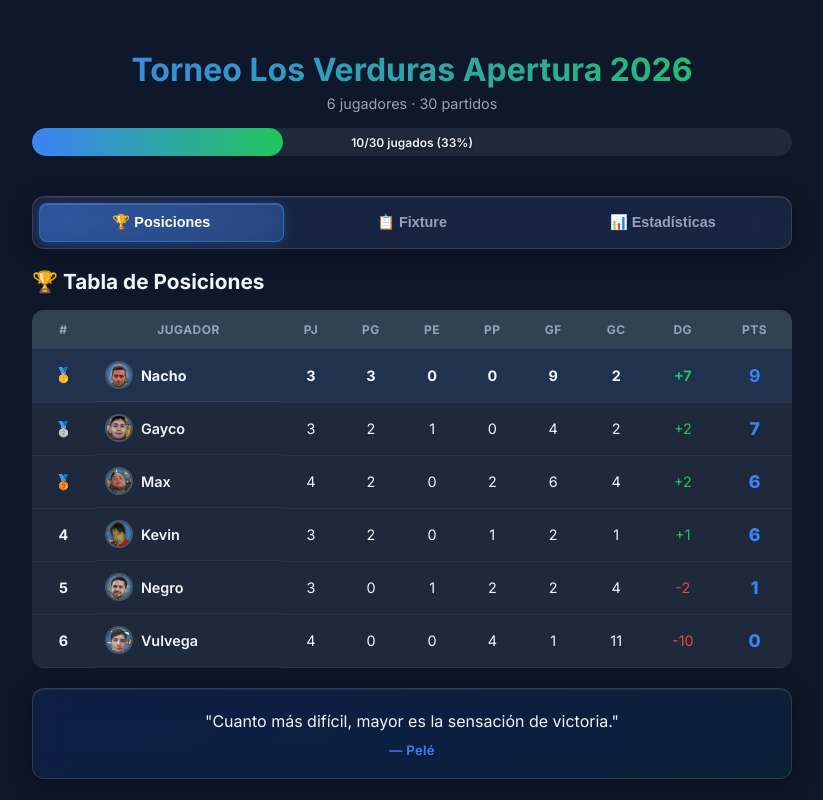
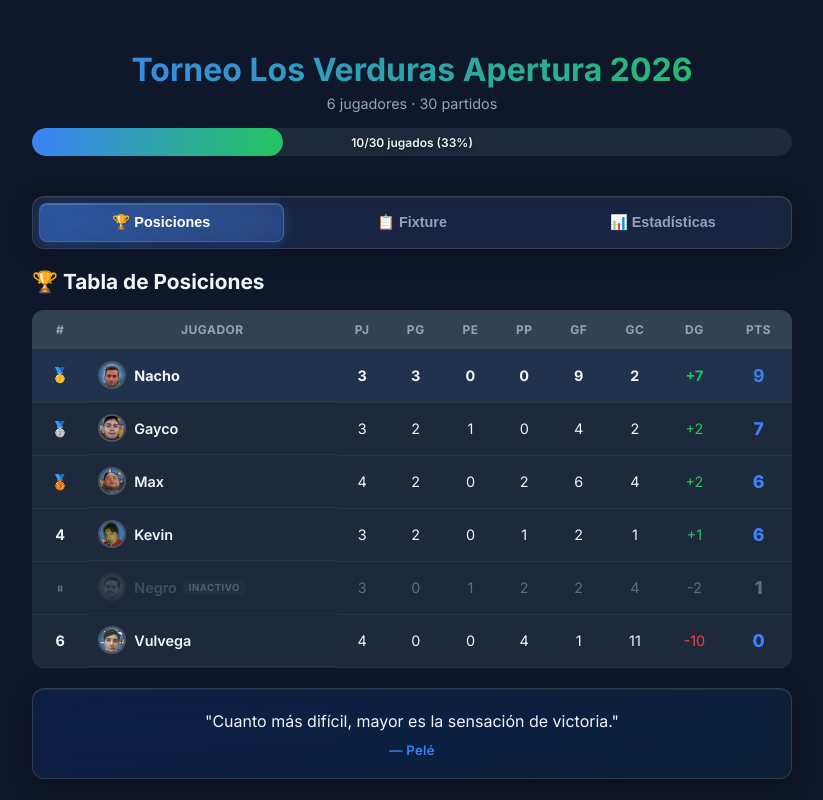
Before and after one commit to maxicopp/fixture-verdura, a Next.js app: page / in a window 1280 px wide. Shown: the whole page, without its empty margins (228-1051 px from the left). Built offline with nearby package versions, Linux system fonts and the light colour scheme.

Commit message:
Fix negro

```diff
--- a/app/components/Standings.jsx
+++ b/app/components/Standings.jsx
@@ -8,7 +8,7 @@ async function fetchMotivationalQuote() {
   return res.json()
 }
 
-export default function Standings({ standings }) {
+export default function Standings({ standings, disabledPlayers = [] }) {
   const [quote, setQuote] = useState(null)
   const [quoteLoading, setQuoteLoading] = useState(true)
 
@@ -18,6 +18,8 @@ export default function Standings({ standings }) {
       .catch(() => setQuote({ text: 'El éxito es la suma de pequeños esfuerzos repetidos día tras día.', author: 'Robert Collier' }))
       .finally(() => setQuoteLoading(false))
   }, [])
+
+  const isDisabled = (name) => disabledPlayers.includes(name)
 
   return (
     <div className="standings">
@@ -40,13 +42,14 @@ export default function Standings({ standings }) {
           </thead>
           <tbody>
             {standings.map((s, i) => (
-              <tr key={s.name} className={i === 0 && s.pts > 0 ? 'leader' : ''}>
+              <tr key={s.name} className={`${i === 0 && s.pts > 0 ? 'leader' : ''} ${isDisabled(s.name) ? 'row-disabled' : ''}`}>
                 <td className="pos">
-                  {i === 0 && s.pts > 0 ? '🥇' : i === 1 && s.pts > 0 ? '🥈' : i === 2 && s.pts > 0 ? '🥉' : i + 1}
+                  {isDisabled(s.name) ? '⏸' : i === 0 && s.pts > 0 ? '🥇' : i === 1 && s.pts > 0 ? '🥈' : i === 2 && s.pts > 0 ? '🥉' : i + 1}
                 </td>
                 <td className="player-name">
-                  <img src={`/players/${s.name.toLowerCase()}.png`} alt={s.name} className="avatar" />
-                  {s.name}
+                  <img src={`/players/${s.name.toLowerCase()}.png`} alt={s.name} className={`avatar ${isDisabled(s.name) ? 'avatar-disabled' : ''}`} />
+                  <span className={isDisabled(s.name) ? 'player-disabled' : ''}>{s.name}</span>
+                  {isDisabled(s.name) && <span className="disabled-tag">inactivo</span>}
                 </td>
                 <td>{s.pj}</td>
                 <td>{s.pg}</td>
@@ -54,7 +57,7 @@ export default function Standings({ standings }) {
                 <td>{s.pp}</td>
                 <td>{s.gf}</td>
                 <td>{s.gc}</td>
-                <td className={s.gf - s.gc > 0 ? 'positive' : s.gf - s.gc < 0 ? 'negative' : ''}>
+                <td className={!isDisabled(s.name) && s.gf - s.gc > 0 ? 'positive' : !isDisabled(s.name) && s.gf - s.gc < 0 ? 'negative' : ''}>
                   {s.gf - s.gc > 0 ? '+' : ''}{s.gf - s.gc}
                 </td>
                 <td className="pts">{s.pts}</td>
--- a/app/components/Stats.jsx
+++ b/app/components/Stats.jsx
@@ -14,7 +14,8 @@ function getResult(r) {
   return r.gf > r.gc ? 'G' : r.gf < r.gc ? 'P' : 'E'
 }
 
-export default function Stats({ fixture, standings }) {
+export default function Stats({ fixture, standings, disabledPlayers = [] }) {
+  const isDisabled = (name) => disabledPlayers.includes(name)
   const allMatches = fixture.flatMap(r => r.matches).filter(m => m.played)
   const totalGoals = allMatches.reduce((acc, m) => acc + m.homeGoals + m.awayGoals, 0)
   const totalMatches = allMatches.length
@@ -90,29 +91,33 @@ export default function Stats({ fixture, standings }) {
           <div className="stat-sub">{draws} empates ({Math.round(draws / totalMatches * 100)}%)</div>
         </div>
         {topScorer?.gf > 0 && (
-          <div className="stat-card highlight">
+          <div className={`stat-card highlight ${isDisabled(topScorer.name) ? 'stat-card-disabled' : ''}`}>
             <div className="stat-icon">👑</div>
-            <img src={`/players/${topScorer.name.toLowerCase()}.png`} alt={topScorer.name} className="stat-avatar" />
+            <img src={`/players/${topScorer.name.toLowerCase()}.png`} alt={topScorer.name} className={`stat-avatar ${isDisabled(topScorer.name) ? 'avatar-disabled' : ''}`} />
             <div className="stat-value">{topScorer.name}</div>
             <div className="stat-label">Goleador</div>
             <div className="stat-sub">{topScorer.gf} goles · {(topScorer.gf / Math.max(topScorer.pj, 1)).toFixed(1)} por partido</div>
           </div>
         )}
         {bestDefense?.pj > 0 && (
-          <div className="stat-card">
+          <div className={`stat-card ${isDisabled(bestDefense.name) ? 'stat-card-disabled' : ''}`}>
             <div className="stat-icon">🧤</div>
-            <img src={`/players/${bestDefense.name.toLowerCase()}.png`} alt={bestDefense.name} className="stat-avatar" />
+            <img src={`/players/${bestDefense.name.toLowerCase()}.png`} alt={bestDefense.name} className={`stat-avatar ${isDisabled(bestDefense.name) ? 'avatar-disabled' : ''}`} />
             <div className="stat-value">{bestDefense.name}</div>
             <div className="stat-label">Mejor defensa</div>
             <div className="stat-sub">{bestDefense.gc} recibidos · {(bestDefense.gc / Math.max(bestDefense.pj, 1)).toFixed(1)} por partido</div>
           </div>
         )}
         {biggestWin?.diff > 0 && (
-          <div className="stat-card">
+          <div className={`stat-card ${(isDisabled(biggestWin.home) || isDisabled(biggestWin.away)) ? 'stat-card-disabled' : ''}`}>
             <div className="stat-icon">💥</div>
             <div className="stat-value">{biggestWin.homeGoals}-{biggestWin.awayGoals}</div>
             <div className="stat-label">Mayor goleada</div>
-            <div className="stat-sub">{biggestWin.home} vs {biggestWin.away}</div>
+            <div className="stat-sub">
+              <span className={isDisabled(biggestWin.home) ? 'player-disabled' : ''}>{biggestWin.home}</span>
+              {' vs '}
+              <span className={isDisabled(biggestWin.away) ? 'player-disabled' : ''}>{biggestWin.away}</span>
+            </div>
           </div>
         )}
       </div>
@@ -121,10 +126,10 @@ export default function Stats({ fixture, standings }) {
       <h3>⚽ Goles a favor y en contra</h3>
       <div className="double-chart">
         {[...standings].sort((a, b) => b.gf - a.gf).map(s => (
-          <div key={s.name} className="double-chart-row">
+          <div key={s.name} className={`double-chart-row ${isDisabled(s.name) ? 'row-disabled' : ''}`}>
             <div className="double-chart-name">
-              <img src={`/players/${s.name.toLowerCase()}.png`} alt={s.name} className="avatar" />
-              {s.name}
+              <img src={`/players/${s.name.toLowerCase()}.png`} alt={s.name} className={`avatar ${isDisabled(s.name) ? 'avatar-disabled' : ''}`} />
+              <span className={isDisabled(s.name) ? 'player-disabled' : ''}>{s.name}</span>
             </div>
             <div className="double-chart-bars">
               <div className="bar-wrap">
@@ -148,13 +153,16 @@ export default function Stats({ fixture, standings }) {
       <h3>📋 Rendimiento por jugador</h3>
       <div className="player-perf-grid">
         {playerData.map(p => (
-          <div key={p.name} className="player-perf-card">
+          <div key={p.name} className={`player-perf-card ${isDisabled(p.name) ? 'perf-card-disabled' : ''}`}>
             <div className="perf-header">
-              <img src={`/players/${p.name.toLowerCase()}.png`} alt={p.name} className="avatar" />
-              <span className="perf-name">{p.name}</span>
-              <span className="win-rate" style={{ color: p.winRate >= 50 ? 'var(--success)' : 'var(--danger)' }}>
-                {p.winRate}% victorias
-              </span>
+              <img src={`/players/${p.name.toLowerCase()}.png`} alt={p.name} className={`avatar ${isDisabled(p.name) ? 'avatar-disabled' : ''}`} />
+              <span className={`perf-name ${isDisabled(p.name) ? 'player-disabled' : ''}`}>{p.name}</span>
+              {isDisabled(p.name)
+                ? <span className="disabled-tag">inactivo</span>
+                : <span className="win-rate" style={{ color: p.winRate >= 50 ? 'var(--success)' : 'var(--danger)' }}>
+                    {p.winRate}% victorias
+                  </span>
+              }
             </div>
             <div className="perf-form">
               <span className="perf-form-label">Forma</span>
@@ -191,28 +199,28 @@ export default function Stats({ fixture, standings }) {
             <tr>
               <th></th>
               {players.map(p => (
-                <th key={p}>
-                  <img src={`/players/${p.toLowerCase()}.png`} alt={p} className="h2h-avatar" title={p} />
+                <th key={p} className={isDisabled(p) ? 'h2h-col-disabled' : ''}>
+                  <img src={`/players/${p.toLowerCase()}.png`} alt={p} className={`h2h-avatar ${isDisabled(p) ? 'avatar-disabled' : ''}`} title={p} />
                 </th>
               ))}
             </tr>
           </thead>
           <tbody>
             {players.map(a => (
-              <tr key={a}>
+              <tr key={a} className={isDisabled(a) ? 'row-disabled' : ''}>
                 <td className="h2h-row-label">
-                  <img src={`/players/${a.toLowerCase()}.png`} alt={a} className="h2h-avatar" />
-                  <span>{a}</span>
+                  <img src={`/players/${a.toLowerCase()}.png`} alt={a} className={`h2h-avatar ${isDisabled(a) ? 'avatar-disabled' : ''}`} />
+                  <span className={isDisabled(a) ? 'player-disabled' : ''}>{a}</span>
                 </td>
                 {players.map(b => {
                   if (a === b) return <td key={b} className="h2h-cell h2h-self">—</td>
                   const r = h2h[a][b]
                   const played = r.g + r.e + r.p
-                  if (played === 0) return <td key={b} className="h2h-cell h2h-empty">·</td>
+                  if (played === 0) return <td key={b} className={`h2h-cell h2h-empty ${isDisabled(b) ? 'h2h-col-disabled' : ''}`}>·</td>
                   const balance = r.g - r.p
-                  const cls = balance > 0 ? 'h2h-G' : balance < 0 ? 'h2h-P' : 'h2h-E'
+                  const cls = (isDisabled(a) || isDisabled(b)) ? '' : balance > 0 ? 'h2h-G' : balance < 0 ? 'h2h-P' : 'h2h-E'
                   return (
-                    <td key={b} className={`h2h-cell ${cls}`}>
+                    <td key={b} className={`h2h-cell ${cls} ${(isDisabled(a) || isDisabled(b)) ? 'h2h-col-disabled' : ''}`}>
                       {balance > 0 ? `+${balance}` : balance}
                     </td>
                   )
--- a/app/globals.css
+++ b/app/globals.css
@@ -819,3 +819,88 @@ tr.leader td { font-weight: 700; }
   color: var(--text-muted);
   font-size: 0.9rem;
 }
+
+/* ── Jugadores desactivados ─────────────────────────────────────────────── */
+
+/* Nombre del jugador en gris */
+.player-disabled {
+  color: var(--text-muted) !important;
+  opacity: 0.55;
+}
+
+/* Avatar en escala de grises */
+.avatar-disabled {
+  filter: grayscale(100%) opacity(0.45);
+}
+
+/* Fila de tabla en gris */
+.row-disabled td {
+  color: var(--text-muted) !important;
+  opacity: 0.55;
+}
+.row-disabled .pts {
+  color: var(--text-muted) !important;
+}
+
+/* Tarjeta de partido con jugador desactivado */
+.match-card.match-disabled {
+  border-left-color: var(--border) !important;
+  opacity: 0.6;
+  background: rgba(71, 85, 105, 0.08);
+}
+.match-card.match-disabled .score {
+  color: var(--text-muted);
+}
+
+/* Badge "suspendido" en partidos */
+.disabled-badge {
+  text-align: center;
+  font-size: 0.72rem;
+  font-weight: 700;
+  color: var(--text-muted);
+  letter-spacing: 0.5px;
+  text-transform: uppercase;
+  margin-top: 8px;
+  padding: 4px 0;
+  opacity: 0.7;
+}
+
+/* Tag "inactivo" junto al nombre */
+.disabled-tag {
+  font-size: 0.6rem;
+  font-weight: 700;
+  text-transform: uppercase;
+  letter-spacing: 0.5px;
+  color: var(--text-muted);
+  background: rgba(71, 85, 105, 0.35);
+  border-radius: 4px;
+  padding: 2px 6px;
+  margin-left: 6px;
+  opacity: 0.8;
+}
+
+/* Tarjeta de stat con jugador desactivado */
+.stat-card-disabled {
+  opacity: 0.5;
+  filter: grayscale(80%);
+}
+
+/* Tarjeta de rendimiento desactivada */
+.perf-card-disabled {
+  opacity: 0.5;
+  filter: grayscale(80%);
+  border-color: var(--border) !important;
+}
+.perf-card-disabled:hover {
+  transform: none !important;
+  border-color: var(--border) !important;
+  box-shadow: var(--glass-shadow) !important;
+}
+
+/* Columna/celda h2h de jugador desactivado */
+.h2h-col-disabled {
+  opacity: 0.4;
+  filter: grayscale(80%);
+  background: rgba(71, 85, 105, 0.08) !important;
+  color: var(--text-muted) !important;
+}
--- /dev/null
+++ b/app/lib/disabled-players.js
@@ -0,0 +1,5 @@
+/**
+ * Jugadores desactivados (se muestran en gris en toda la app).
+ * Para reactivar a un jugador, simplemente quitá su nombre de este array.
+ */
+export const DISABLED_PLAYERS = ['Negro']
--- a/app/page.jsx
+++ b/app/page.jsx
@@ -4,6 +4,7 @@ import { useState, useEffect, useMemo } from 'react'
 import Standings from './components/Standings'
 import Stats from './components/Stats'
 import { generateFixture, calcStandings } from './lib/fixture'
+import { DISABLED_PLAYERS } from './lib/disabled-players'
 
 export default function Home() {
   const [players, setPlayers] = useState([])
@@ -59,9 +60,9 @@ export default function Home() {
       </nav>
 
       <main className="content">
-        {activeTab === 'standings' && <Standings standings={standings} />}
-        {activeTab === 'fixture' && <FixtureReadOnly fixture={fixture} />}
-        {activeTab === 'stats' && <Stats fixture={fixture} standings={standings} />}
+        {activeTab === 'standings' && <Standings standings={standings} disabledPlayers={DISABLED_PLAYERS} />}
+        {activeTab === 'fixture' && <FixtureReadOnly fixture={fixture} disabledPlayers={DISABLED_PLAYERS} />}
+        {activeTab === 'stats' && <Stats fixture={fixture} standings={standings} disabledPlayers={DISABLED_PLAYERS} />}
       </main>
     </div>
   )
@@ -95,8 +96,11 @@ function calcOdds(homeName, awayName, fixture) {
   }
 }
 
-function FixtureReadOnly({ fixture }) {
+function FixtureReadOnly({ fixture, disabledPlayers = [] }) {
   const [expandedRound, setExpandedRound] = useState(0)
+
+  const isDisabled = (name) => disabledPlayers.includes(name)
+  const matchHasDisabled = (match) => isDisabled(match.home) || isDisabled(match.away)
 
   return (
     <div className="fixture">
@@ -122,21 +126,23 @@ function FixtureReadOnly({ fixture }) {
             {isExpanded && (
               <div className="match-day">
                 {round.matches.map(match => {
+                  const disabled = matchHasDisabled(match)
                   if (!match.played) {
                     const odds = calcOdds(match.home, match.away, fixture)
                     return (
-                      <div key={match.id} className="match-card pending">
+                      <div key={match.id} className={`match-card pending ${disabled ? 'match-disabled' : ''}`}>
                         <div className="match-teams">
-                          <span className="team team-home">
+                          <span className={`team team-home ${isDisabled(match.home) ? 'player-disabled' : ''}`}>
                             {match.home}
-                            <img src={`/players/${match.home.toLowerCase()}.png`} alt={match.home} className="avatar" />
+                            <img src={`/players/${match.home.toLowerCase()}.png`} alt={match.home} className={`avatar ${isDisabled(match.home) ? 'avatar-disabled' : ''}`} />
                           </span>
                           <span className="score" style={{ color: 'var(--text-muted)' }}>vs</span>
-                          <span className="team team-away">
-                            <img src={`/players/${match.away.toLowerCase()}.png`} alt={match.away} className="avatar" />
+                          <span className={`team team-away ${isDisabled(match.away) ? 'player-disabled' : ''}`}>
+                            <img src={`/players/${match.away.toLowerCase()}.png`} alt={match.away} className={`avatar ${isDisabled(match.away) ? 'avatar-disabled' : ''}`} />
                             {match.away}
                           </span>
                         </div>
+                        {!disabled && (
                           <div className="odds-block">
                             <div className="odds-header">
                               <span className="odds-icon">📊</span>
@@ -156,6 +162,10 @@ function FixtureReadOnly({ fixture }) {
                               })}
                             </div>
                           </div>
+                        )}
+                        {disabled && (
+                          <div className="disabled-badge">⏸ Partido suspendido</div>
+                        )}
                       </div>
                     )
                   }
@@ -163,15 +173,15 @@ function FixtureReadOnly({ fixture }) {
                   const awayWin = match.awayGoals > match.homeGoals
                   const draw = match.homeGoals === match.awayGoals
                   return (
-                    <div key={match.id} className={`match-card played ${draw ? 'draw' : ''}`}>
+                    <div key={match.id} className={`match-card played ${draw ? 'draw' : ''} ${disabled ? 'match-disabled' : ''}`}>
                       <div className="match-teams">
-                        <span className={`team team-home ${homeWin ? 'winner' : ''}`}>
+                        <span className={`team team-home ${homeWin && !disabled ? 'winner' : ''} ${isDisabled(match.home) ? 'player-disabled' : ''}`}>
                           {match.home}
-                          <img src={`/players/${match.home.toLowerCase()}.png`} alt={match.home} className="avatar" />
+                          <img src={`/players/${match.home.toLowerCase()}.png`} alt={match.home} className={`avatar ${isDisabled(match.home) ? 'avatar-disabled' : ''}`} />
                         </span>
                         <span className="score">{match.homeGoals} - {match.awayGoals}</span>
-                        <span className={`team team-away ${awayWin ? 'winner' : ''}`}>
-                          <img src={`/players/${match.away.toLowerCase()}.png`} alt={match.away} className="avatar" />
+                        <span className={`team team-away ${awayWin && !disabled ? 'winner' : ''} ${isDisabled(match.away) ? 'player-disabled' : ''}`}>
+                          <img src={`/players/${match.away.toLowerCase()}.png`} alt={match.away} className={`avatar ${isDisabled(match.away) ? 'avatar-disabled' : ''}`} />
                           {match.away}
                         </span>
                       </div>
```
Lines whose indentation alone changed are shown as unchanged.
